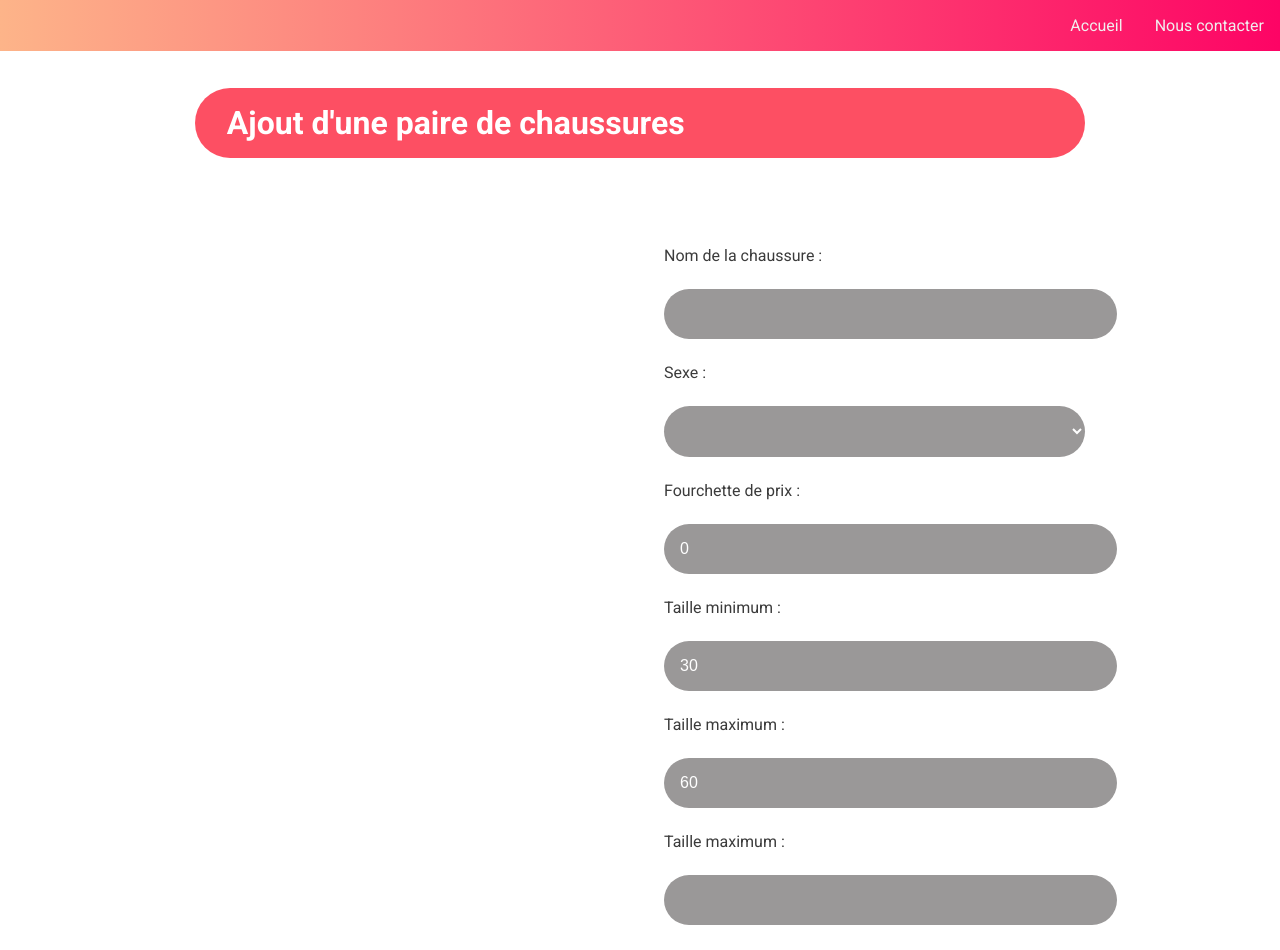
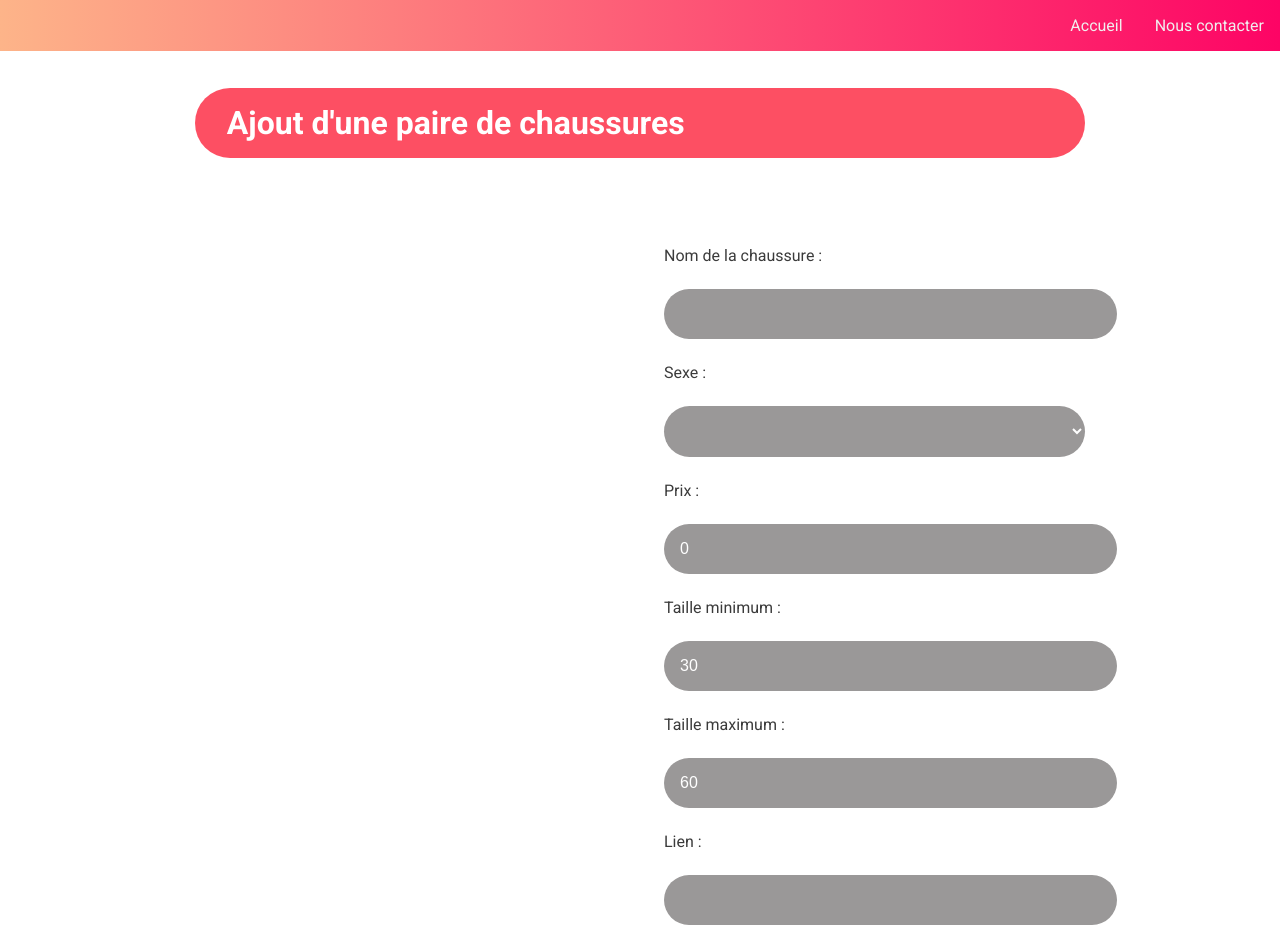
Before and after one commit to Stenoow/we_feet, an Angular app in the folder front_end/: page /admin in a window 1280 px wide. Shown: the top 950 px of the page. Built offline with nearby package versions, Linux system fonts and the light colour scheme; no server answers.

Commit message:
Add page for add shoes

```diff
--- a/front_end/src/app/features/admin/admin.component.html
+++ b/front_end/src/app/features/admin/admin.component.html
@@ -16,13 +16,13 @@
           <option value="MALE">Homme</option>
           <option value="UNISEX">Unisexe</option>
         </select>
-        <label for="price">Fourchette de prix :</label>
+        <label for="price">Prix :</label>
         <input id="price" [(ngModel)]="adminData.price" name="price" type="number" min="0" step="0.01" max="1000" required />
         <label for="minSize">Taille minimum :</label>
         <input id="minSize" [(ngModel)]="adminData.minSize" name="minSize" type="number" min="30" max="60" required />
         <label for="maxSize">Taille maximum :</label>
         <input id="maxSize" [(ngModel)]="adminData.maxSize" name="maxSize" type="number" min="30" max="60" required />
-        <label for="link">Taille maximum :</label>
+        <label for="link">Lien :</label>
         <input id="link" [(ngModel)]="adminData.link" name="link" type="text" required />
         <label for="disciplineId">Discipline :</label>
         <select id="disciplineId" [(ngModel)]="adminData.disciplineId" name="disciplineId" required>
@@ -31,13 +31,13 @@
           }
         </select>
         <label for="surfaceAreaId">Zone d'utilisation :</label>
-        <select id="surfaceAreaId" [(ngModel)]="adminData.surfaceAreaId" name="surfaceAreaId" required>
+        <select id="surfaceAreaId" [(ngModel)]="adminData.surfaceareaId" name="surfaceAreaId" required>
           @for (surfaceArea of surfaceAreas; track surfaceArea.id) {
             <option value="{{ surfaceArea.id }}">{{ surfaceArea.name }}</option>
           }
         </select>
         <label for="tradeMarkId">Marque :</label>
-        <select id="tradeMarkId" [(ngModel)]="adminData.tradeMarkId" name="tradeMarkId" required>
+        <select id="tradeMarkId" [(ngModel)]="adminData.trademarkId" name="tradeMarkId" required>
           @for (trademark of tradeMarks; track trademark.id) {
             <option value="{{ trademark.id }}">{{ trademark.name }}</option>
           }
--- a/front_end/src/app/features/admin/admin.component.ts
+++ b/front_end/src/app/features/admin/admin.component.ts
@@ -6,6 +6,7 @@ import {ApiService} from '../../shared/pipes/api/api.service';
 import {Discipline} from '../../core/enums/Discipline';
 import {SurfaceArea} from '../../core/enums/SurfaceArea';
 import {Trademark} from '../../core/enums/Trademark';
+import {TypeSex} from '../../core/enums/TypeSex';
 
 @Component({
   selector: 'app-home',
@@ -26,8 +27,8 @@ export class AdminComponent {
     maxSize: 60,
     link: "",
     disciplineId: 0,
-    surfaceAreaId: 0,
-    tradeMarkId: 0,
+    surfaceareaId: 0,
+    trademarkId: 0,
   };
 
   tradeMarks: Trademark[] = [];
@@ -77,5 +78,13 @@ export class AdminComponent {
 
   onSubmit() {
     console.log(this.adminData)
+    this.apiService.createShoes(this.adminData).subscribe({next: (response) => {
+        console.log(response);
+      },
+      error: (error) => {
+        console.error('Erreur lors de la récupération des données', error);
+      }}
+
+    );
   }
 }
--- a/front_end/src/app/shared/pipes/api/api.service.ts
+++ b/front_end/src/app/shared/pipes/api/api.service.ts
@@ -36,4 +36,8 @@ export class ApiService {
 
     return this.http.get<Shoes[]>(this.apiUrl + "/shoes/filter?" + parameters);
   }
+
+  createShoes(data : any): Observable<any> {
+    return this.http.post(this.apiUrl + "/shoes", data);
+  }
 }
```
